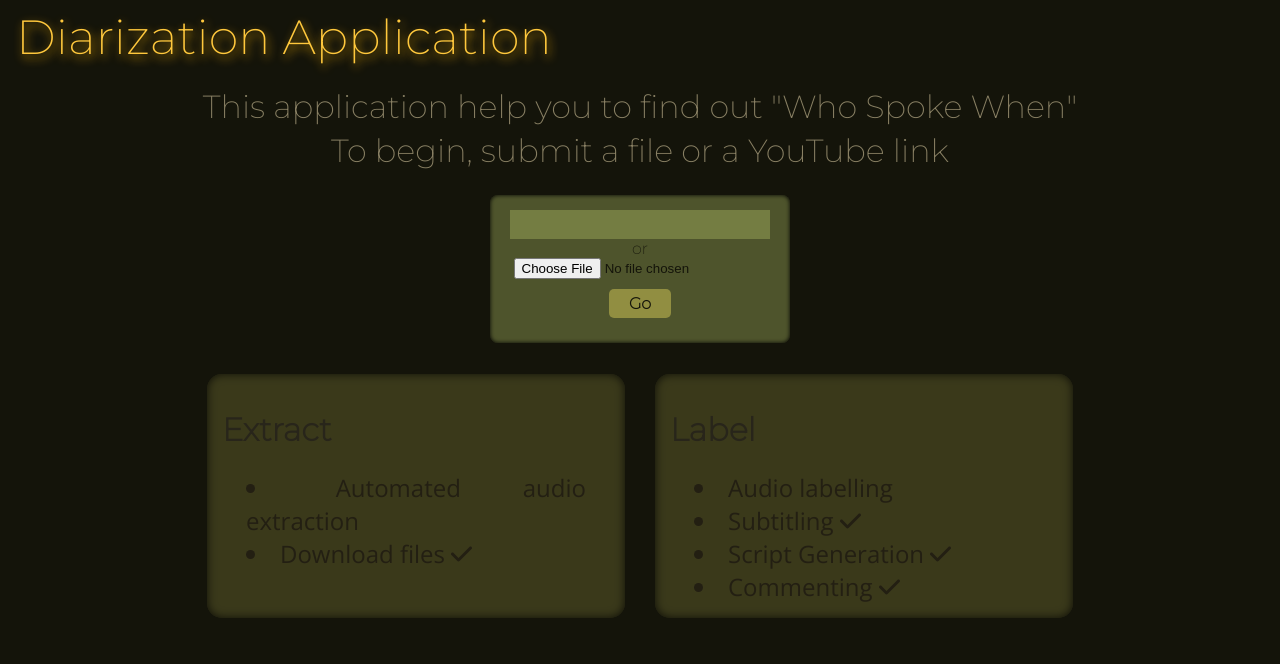
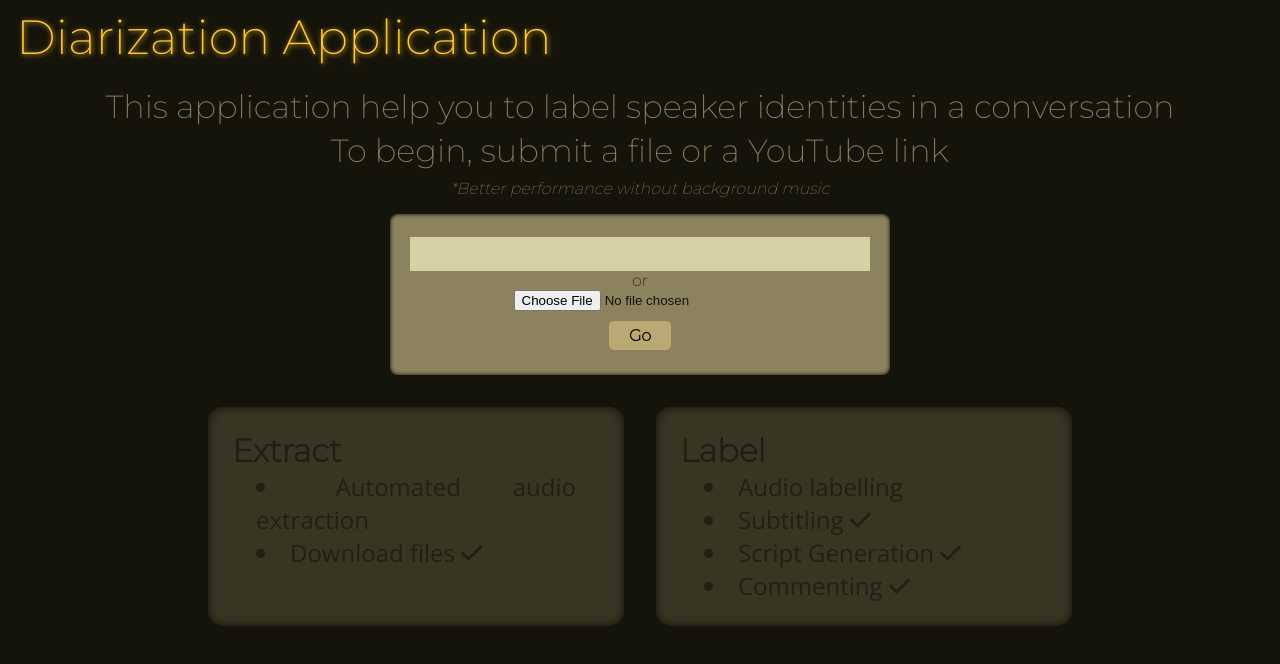
Before and after one commit to iamdickyjai/next-diar, a Next.js app: page / in a window 1280 px wide. Shown: the top 664 px of the page. Built offline with nearby package versions, Linux system fonts and the light colour scheme.

Commit message:
Update color and UI design

```diff
--- a/components/item.js
+++ b/components/item.js
@@ -104,6 +104,7 @@ export default function Item({ index, startTime, endTime, spkrId, spkrName }) {
           <div>Start at {displayDate(start)} End at {displayDate(end)}</div>
           <div>
             <FontAwesomeIcon icon={faHeadset} className={styles.spkrIcon} />
+            Speaker&nbsp;
             <input type='text' value={speaker} onChange={handleSpkrChange} onBlur={handleSpkrBlur} className={styles.spkr} /></div>
         </div>
       </div>
--- a/components/subtitle.js
+++ b/components/subtitle.js
@@ -84,10 +84,10 @@ export default function Subtitle() {
         </div>
       )}
       <div className={styless.footer}>
-        <h1>Export</h1>
+        <span className={styless.export}>Export</span>
         <div className={styless.formatOption}>
-          <button className={styless.btn} onClick={() => handleExport('srt')}>Subtitling? (.srt)</button>
-          <button className={styless.btn} onClick={() => handleExport('txt')}>Commenting? (.txt)</button>
+          <button className={styless.btn} onClick={() => handleExport('srt')}>Subtitle? (.srt)</button>
+          <button className={styless.btn} onClick={() => handleExport('txt')}>Label or comment? (.txt)</button>
         </div>
       </div>
     </>
--- a/next.config.js
+++ b/next.config.js
@@ -1,8 +1,8 @@
 module.exports = {
   distDir: 'build',
   env: {
-    // url: "https://api-6rvxylw3fq-de.a.run.app"
-    url: "http://127.0.0.1:5000"
+    url: "https://api-6rvxylw3fq-de.a.run.app"
+    // url: "http://127.0.0.1:5000"
   }
   // serverRuntimeConfig: {
   //   // Will only be available on the server side
--- a/pages/application/index.js
+++ b/pages/application/index.js
@@ -106,9 +106,9 @@ export default function App() {
                   state.application === 'label' ? <Subtitle /> :
                     <Processing />}
               </div>
-              <Link href='/'>
-                <a className={styles.goBack}>Go Back</a>
-              </Link>
+              <button onClick={() => router.push('/')} className={styles.goBack}>
+                Go Back
+              </button>
             </>
           }
 
--- a/pages/index.js
+++ b/pages/index.js
@@ -68,9 +68,10 @@ export default function Home() {
     <div className={styles.container}>
       <Toaster />
       <div className={styles.instruction}>
-        <div>This application help you to find out "Who Spoke When"</div>
+        <div>This application help you to label speaker identities in a conversation</div>
         <div>To begin, submit a file or a YouTube link</div>
       </div>
+      <div className={styles.reminder}><i>*Better performance without background music</i></div>
       <FileSelection setAllow={setAllow} setDone={setDone} disabled={isAllow} />
       <AppSelection disabled={!isAllow} />
       {isDone &&
@@ -294,7 +295,7 @@ function SelectBlock(props) {
       className={cn(styles.block, { [styles.selected]: check }, { [styles.disabled]: disabled })}
       onClick={() => Click()}
     >
-      <h1>{type.charAt(0).toUpperCase() + type.slice(1)}</h1>
+      <div className={styles.blockTitle}>{type.charAt(0).toUpperCase() + type.slice(1)}</div>
       {description.map((ele, index) => <li className={styles.appDescription} key={index}>{ele[0]} {ele[1]}</li>)}
     </div>
   )
--- a/styles/App.module.css
+++ b/styles/App.module.css
@@ -20,6 +20,5 @@
 }
 
 .goBack {
-  font-size: 2rem;
-  font-weight: bold;
+  margin-top: 1.5rem;
 }
--- a/styles/Home.module.css
+++ b/styles/Home.module.css
@@ -17,15 +17,21 @@
   margin: 5px;
 }
 
+.reminder {
+  font-size: 1rem;
+  color: rgba(137, 128, 100, 0.854);
+}
+
 .inputContainer {
   display: flex;
   flex-direction: column;
   align-items: center;
   text-align: center;
   min-width: 300px;
+  width: 500px;
   max-width: 50%;
   padding: 15px 20px;
-  background-color: #4e542c;
+  background-color: #8d825e;
   margin-top: 1rem;
   margin-bottom: 1rem;
   color: #14140a;
@@ -48,12 +54,8 @@
 
 .inputUrl {
   width: 100%;
-  border: none;
   padding: 5px 10px;
-  font-family: 'Montserrat', sans-serif;
-  background-color: #cbda744d;
-  font-size: 16px;
-  color: white;
+  margin-top: 8px;
 }
 
 .selectionArea {
@@ -63,16 +65,15 @@
   justify-content: space-evenly;
 }
 
-
 .block {
   flex-grow: 1;
   flex-basis: 0;
   min-height: 200px;
   border-radius: 15px;
-  background-color: #918e41;
+  background-color: #8d825e;
   box-shadow: inset 0px 0px 10px #000000;
-  padding: 15px;
-  margin: 15px;
+  padding: 1.5rem;
+  margin: 1rem;
 
   -webkit-touch-callout: none;
   /* iOS Safari */
@@ -87,6 +88,11 @@
   user-select: none;
   /* Non-prefixed version, currently
   supported by Chrome, Edge, Opera and Firefox */
+}
+
+.blockTitle {
+  font-size: 2rem;
+  font-weight: bold;
 }
 
 .appDescription {
@@ -123,5 +129,5 @@
 
 .selected {
   background-color: #ffc83d;
-  box-shadow: 0px 0px 25px #ebaa05;
+  box-shadow: 0px 0px 25px #e4b232;
 }
--- a/styles/Item.module.css
+++ b/styles/Item.module.css
@@ -1,10 +1,10 @@
 .container {
-  background-color: #918e41;
+  background-color: #8d825e;
   display: flex;
   border-radius: 8px;
-  box-shadow: inset 0px 0px 5px #353d05;
+  box-shadow: inset 0px 0px 5px #3d3405;
   margin: 2rem 1.25rem;
-  padding: 20px 18px 30px 18px;
+  padding: 20px 18px 20px 18px;
 
   flex-direction: column;
   align-items: center;
@@ -78,21 +78,15 @@
 }
 
 .play:hover {
-  color: #4e542c;
+  color: #d4c490;
 }
 
 .input {
   flex-grow: 1;
-  background-color: #e6e169;
   border: none;
   padding: 12px;
   margin-top: 1.5rem;
   width: 95%;
-
-  font-size: 1.25rem;
-  color: #564d3f;
-  font-weight: 700;
-  font-family: 'Montserrat', sans-serif;
 }
 
 .input::placeholder {
--- a/styles/Navbar.module.css
+++ b/styles/Navbar.module.css
@@ -8,7 +8,7 @@
 
 .title {
   color: #ffc83d;
-  text-shadow: 2px 4px 10px #ebaa05;
+  text-shadow: 1px 1px 5px #ebaa05;
   padding-left: 1rem;
   padding-top: 0.5rem;
 }
--- a/styles/globals.css
+++ b/styles/globals.css
@@ -6,10 +6,9 @@ body {
   padding: 0;
   margin: 0;
   background-color: #14140a;
-  color: #564d3f;
+  color: #3b352c;
   font-family: 'Montserrat', sans-serif;
 }
-
 
 a {
   color: inherit;
@@ -27,8 +26,8 @@ button {
   border: none;
   padding: 5px 20px;
   margin: 10px;
-  background-color: #918e41;
-  color: #14140a;
+  background-color: #baa973;
+  color: #000000;
   border-radius: 5px;
   transition: transform 0.05s;
 }
@@ -46,3 +45,13 @@ button:disabled {
   opacity: 0.4;
   pointer-events: none;
 }
+
+input[type=text] {
+  background-color: #d7d2a4;
+  border: none;
+
+  font-size: 1.25rem;
+  color: #564d3f;
+  font-weight: 700;
+  font-family: 'Montserrat', sans-serif;
+}
```
Also changed, not shown: styles/Subtitle.module.css (+14 -3 lines).
